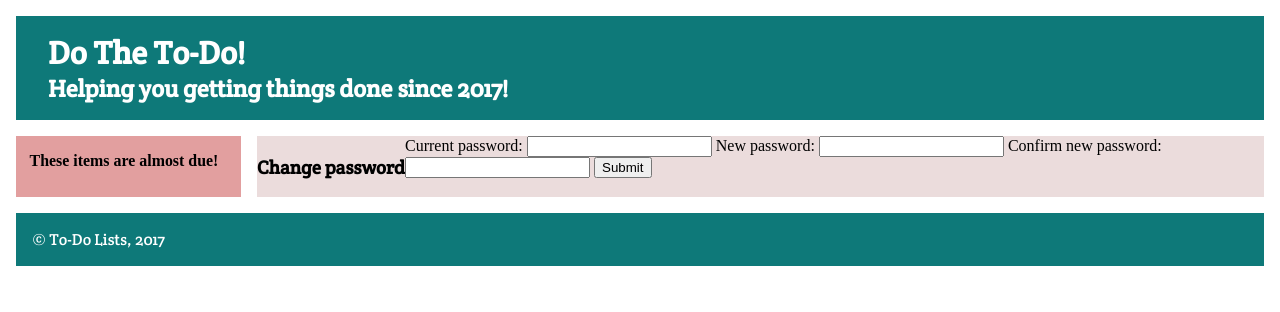
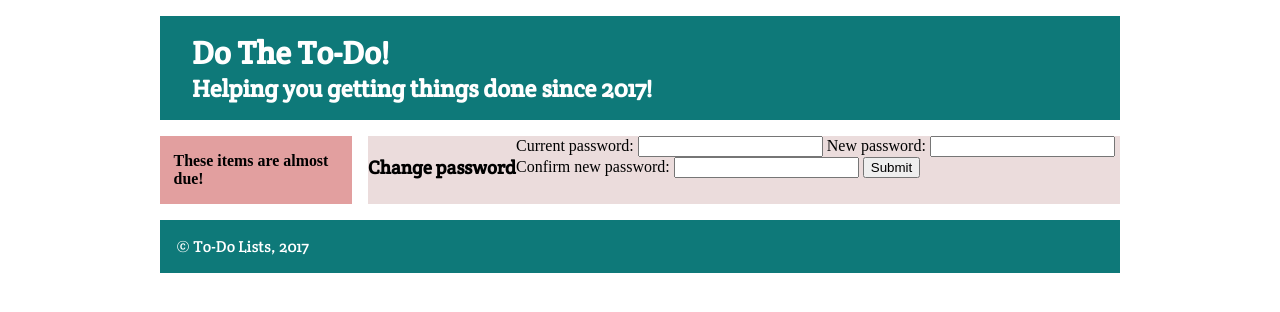
Before and after one commit to danrpinho/LTW1718, a PHP site: page /change_pw.php in a window 1280 px wide. Shown: the top 312 px of the page. Run offline with PHP 8.4, Linux system fonts and the light colour scheme; data comes from the database, SQL or seed files in the repository; data that the repository does not hold is empty.

Commit message:
Worked on css

```diff
--- a/css/layout.css
+++ b/css/layout.css
@@ -1,13 +1,13 @@
 body{
     background-color: white;
-    width: auto;
-    margin: 1em 1em 1em 1em;
+    width: 60em;
+    margin: 1em auto;
     display: grid;
-    grid-template-columns: 1.1fr 4fr 1fr;
+    grid-template-columns: 1fr 4fr;
     grid-template-rows: auto;
-    grid-template-areas: "header   header    header"
-                         "sidebar  content   content"
-                         "footer   footer    footer";
+    grid-template-areas: "header   header"
+                         "sidebar  content"
+                         "footer   footer";
 }
 
 /*                  HEADER                  */
@@ -90,7 +90,7 @@ body > #login{
     grid-column: span 3;
     display: grid;
     grid-template-areas: "login"
-                         "signin  "
+                         "signin"
                          "signup";
 }
 
```
Also changed, not shown: css/responsive.css (+36 -0 lines).
